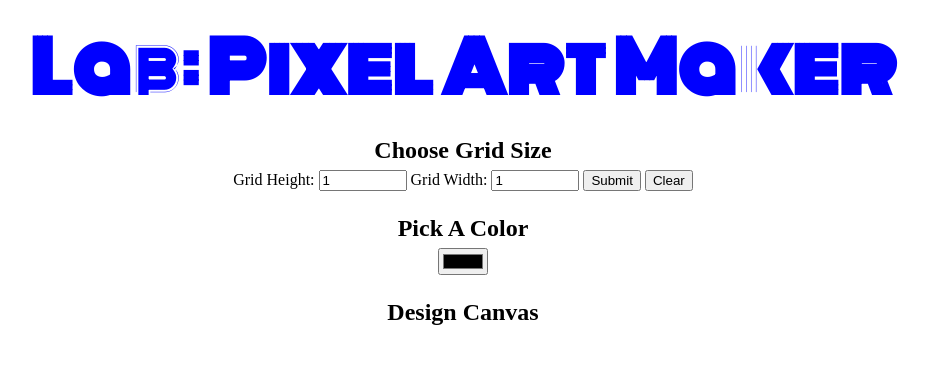
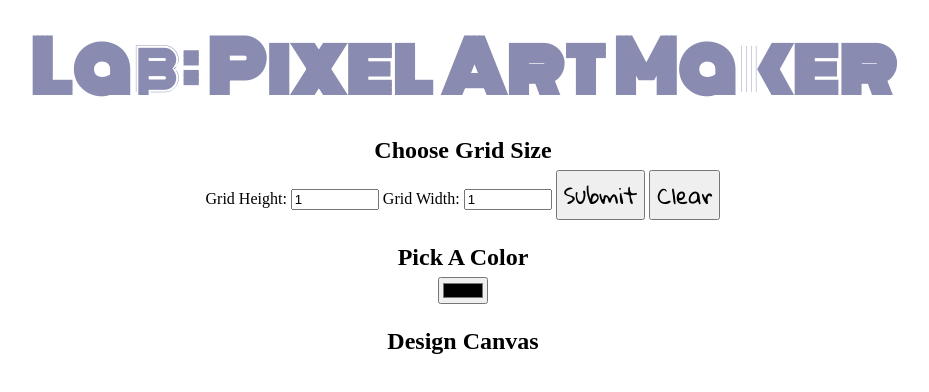
Before and after one commit to Diatile/Pixel-Art-Maker, a plain HTML site: page index.html in a window 1280 px wide. Shown: the whole page, without its empty margins (177-1106 px from the left). Drawn offline with Linux system fonts and the light colour scheme.

Commit message:
Styled buttons and h2

```diff
--- a/styles.css
+++ b/styles.css
@@ -1,20 +1,17 @@
 body {
      text-align: center;
  }
-
 
  h1 {
     font-family: Monoton;
      font-size: 70px;
      margin: 0.2em;
-	 color: blue;
+     color: rgb(138, 139, 176);
  }
-
 
  h2 {
      margin: 1em 0 0.25em;
  }
-
 
  h2:first-of-type {
      margin-top: 0.5em;
@@ -48,3 +45,7 @@ body {
  input[type=number] {
      width: 6em;
  }
+#clear, #submit,span{
+    font-family: 'Gloria Hallelujah', cursive;
+    font-size: 22px;
+ }
```
